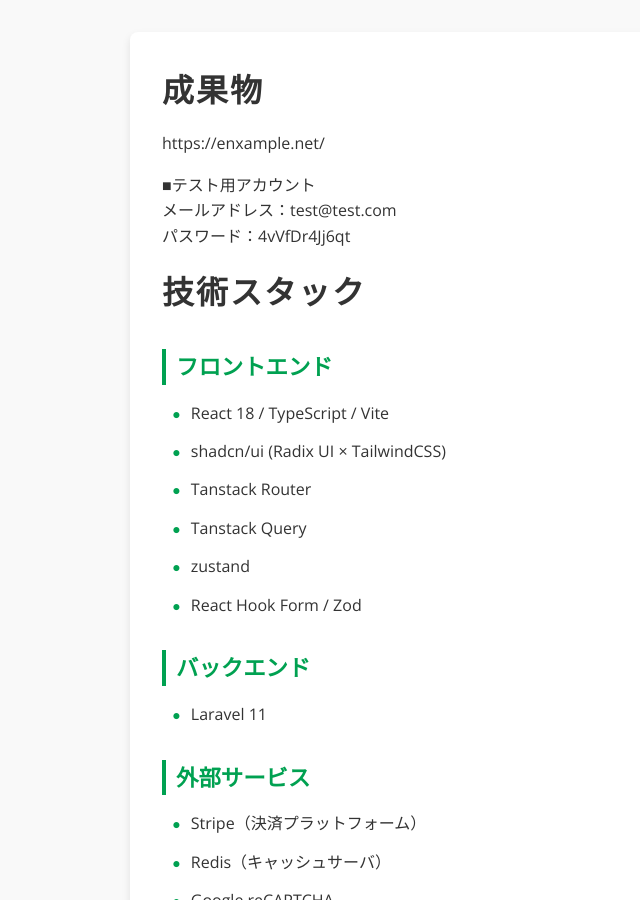
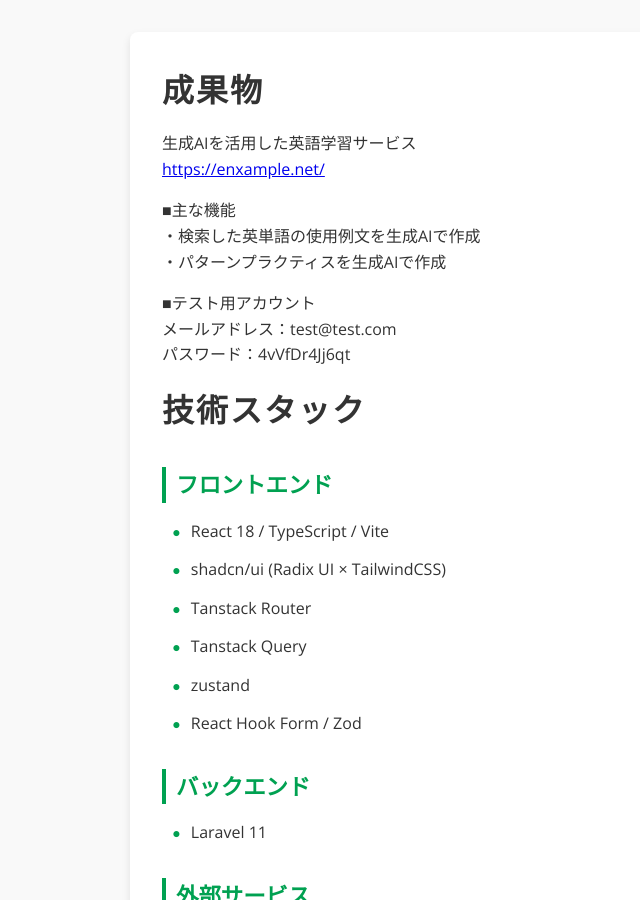
Before and after one commit to hy-09/product-technologies, a Jekyll site: the page built from index.md, in a window 1280 px wide and 900 px high. Shown: the whole window, without its empty margins (78-718 px from the left). Built offline with Jekyll 4.4.1, drawn with Linux system fonts in a browser that asks for light colours; some web fonts are replaced.

Commit message:
Update index.md

```diff
--- a/index.md
+++ b/index.md
@@ -4,7 +4,12 @@ title: 技術スタック
 ---
 
 # 成果物
-https://enxample.net/
+生成AIを活用した英語学習サービス
+[https://enxample.net/](https://enxample.net/)
+
+■主な機能
+・検索した英単語の使用例文を生成AIで作成
+・パターンプラクティスを生成AIで作成
 
 ■テスト用アカウント
 メールアドレス：test@test.com
```
